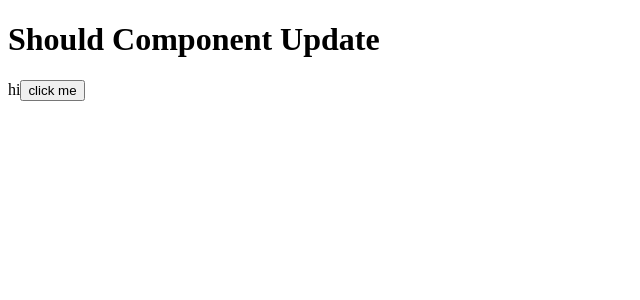
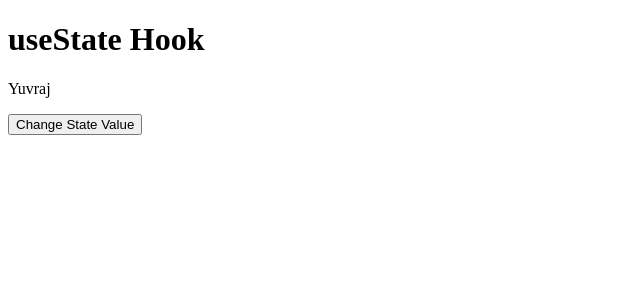
Before and after one commit to yuvrajdas/2024_Learnings, a React (Create React App) app in the folder React/react-code-step-by-step/: page / in a window 1280 px wide. Shown: the top 300 px of the page, without its empty margins (0-640 px from the left). Built offline with nearby package versions, Linux system fonts and the light colour scheme.

Commit message:
useState hook

```diff
--- a/React/react-code-step-by-step/src/App.js
+++ b/React/react-code-step-by-step/src/App.js
@@ -10,6 +10,7 @@ import __2ComponentDidMount from "./LifeCycleMethods/__2ComponentDidMount";
 import __3ComponentDidUpdate from "./LifeCycleMethods/__3ComponentDidUpdate";
 import __4ComponentShouldUpdate from "./LifeCycleMethods/__4ComponentShouldUpdate";
 import __5ComponentWillUnmount from "./LifeCycleMethods/__5ComponentWillUnmount";
+import __1UseState from "./Hooks/__1UseState";
 
 function App() {
   function myFun(){
@@ -35,7 +36,8 @@ function App() {
     <__2ComponentDidMount /> */}
     {/* <__3ComponentDidUpdate /> */}
     {/* <__4ComponentShouldUpdate /> */}
-    <__5ComponentWillUnmount />
+    {/* <__5ComponentWillUnmount /> */}
+    <__1UseState />
    </>
   );
 }
--- /dev/null
+++ b/React/react-code-step-by-step/src/Hooks/__1UseState.jsx
@@ -0,0 +1,23 @@
+import React, { useState } from 'react'
+
+const __1UseState = () => {
+
+    const [state, setState] = useState("Yuvraj");
+    /**
+     * useState : useState is hook used to maintain a state in functional component.
+     * it takes initial state value as parameter and return current state.
+     */
+
+    const changeState = ()=>{
+        setState("Das");
+    }
+  return (
+    <div>
+        <h1>useState Hook</h1>
+        <p>{state}</p>
+        <button onClick={changeState}>Change State Value</button>
+    </div>
+  )
+}
+
+export default __1UseState
```
